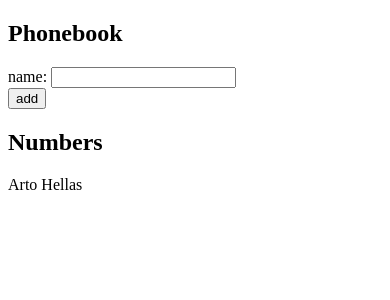
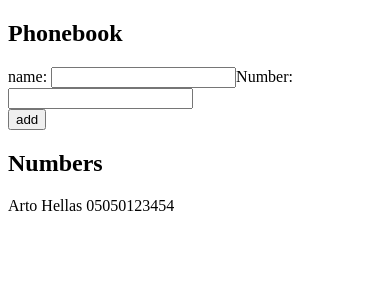
Before and after one commit to liimaa/fullstackopen2019Mooc, a React (Create React App) app in the folder osa2/phonebook/: page / in a window 390 px wide. Shown: the top 300 px of the page. Built offline with nearby package versions, Linux system fonts and the light colour scheme; the HTML template or start-up script is replaced by a standard one.

Commit message:
2.8: The Phonebook Step3

```diff
--- a/osa2/phonebook/src/App.js
+++ b/osa2/phonebook/src/App.js
@@ -2,9 +2,11 @@
 
 const App = () => {
   const [persons, setPersons] = useState([
-    { name: 'Arto Hellas' }
+    { name: 'Arto Hellas', number: '05050123454' }
   ])
+
   const [newName, setNewName] = useState('')
+  const [newNumber, setNewNumber] = useState('')
 
   const handleNewPerson = (event) => {
     event.preventDefault()
@@ -12,15 +14,19 @@
       alert(`${newName} is already added to phonebook`)
       return
     }
-    setPersons([...persons, {name: newName}])
+    setPersons([...persons, {name: newName, number: newNumber}])
   }
 
   const handleNameChange = (event) => {
     setNewName(event.target.value)
   }
 
+  const handleNumberChange = (event) => {
+    setNewNumber(event.target.value)
+  }
+
   const listPersons = () =>
-    persons.map(person => <p key={person.name}>{person.name}</p>)
+    persons.map(person => <p key={person.name}>{person.name} {person.number}</p>)
 
   return (
     <div>
@@ -28,6 +34,7 @@
       <form>
         <div>
           name: <input value={newName} onChange={handleNameChange} />
+          Number: <input value={newNumber} onChange={handleNumberChange} />
         </div>
         <div>
           <button type="submit" onClick={handleNewPerson}>add</button>
```
